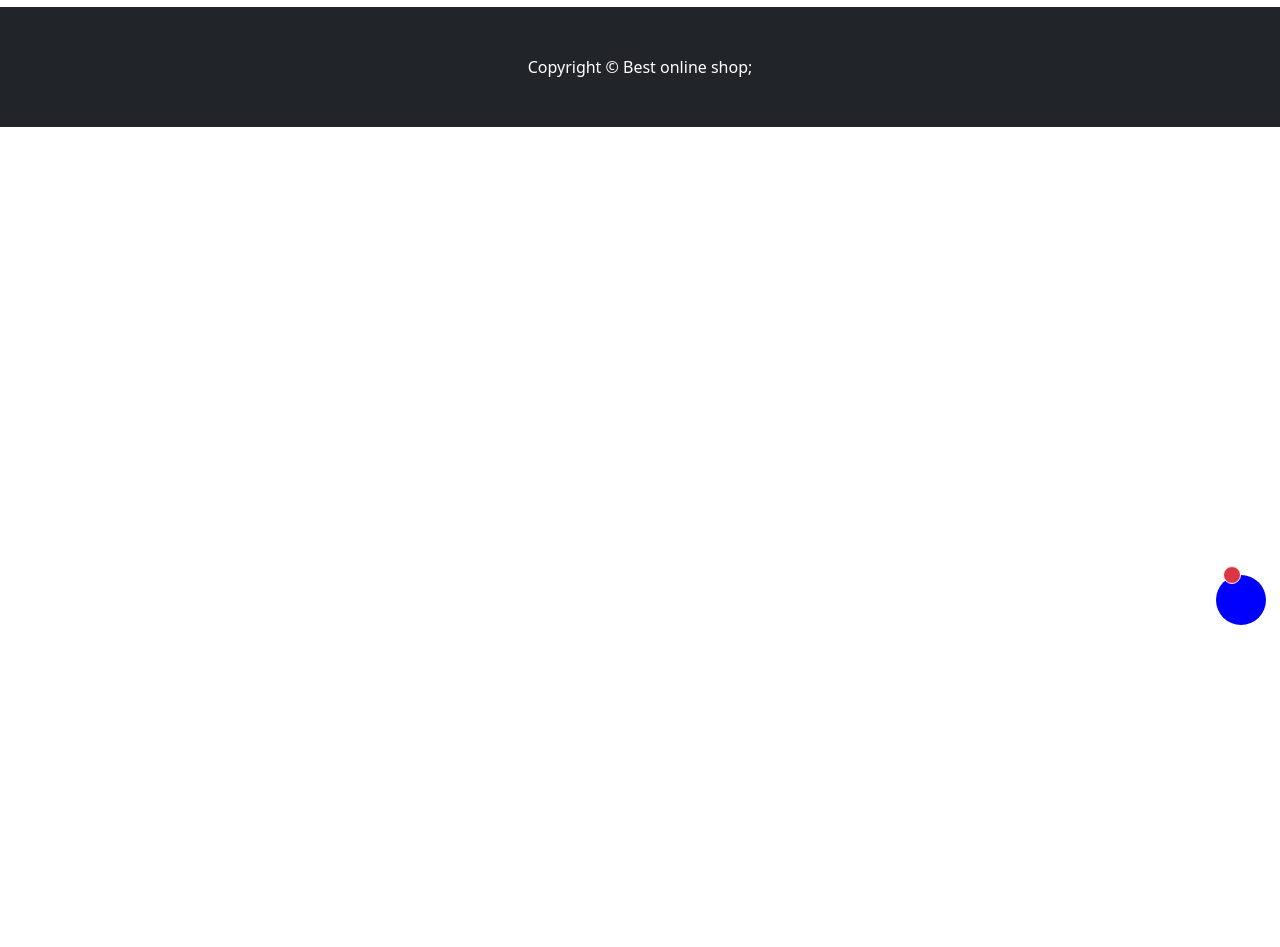
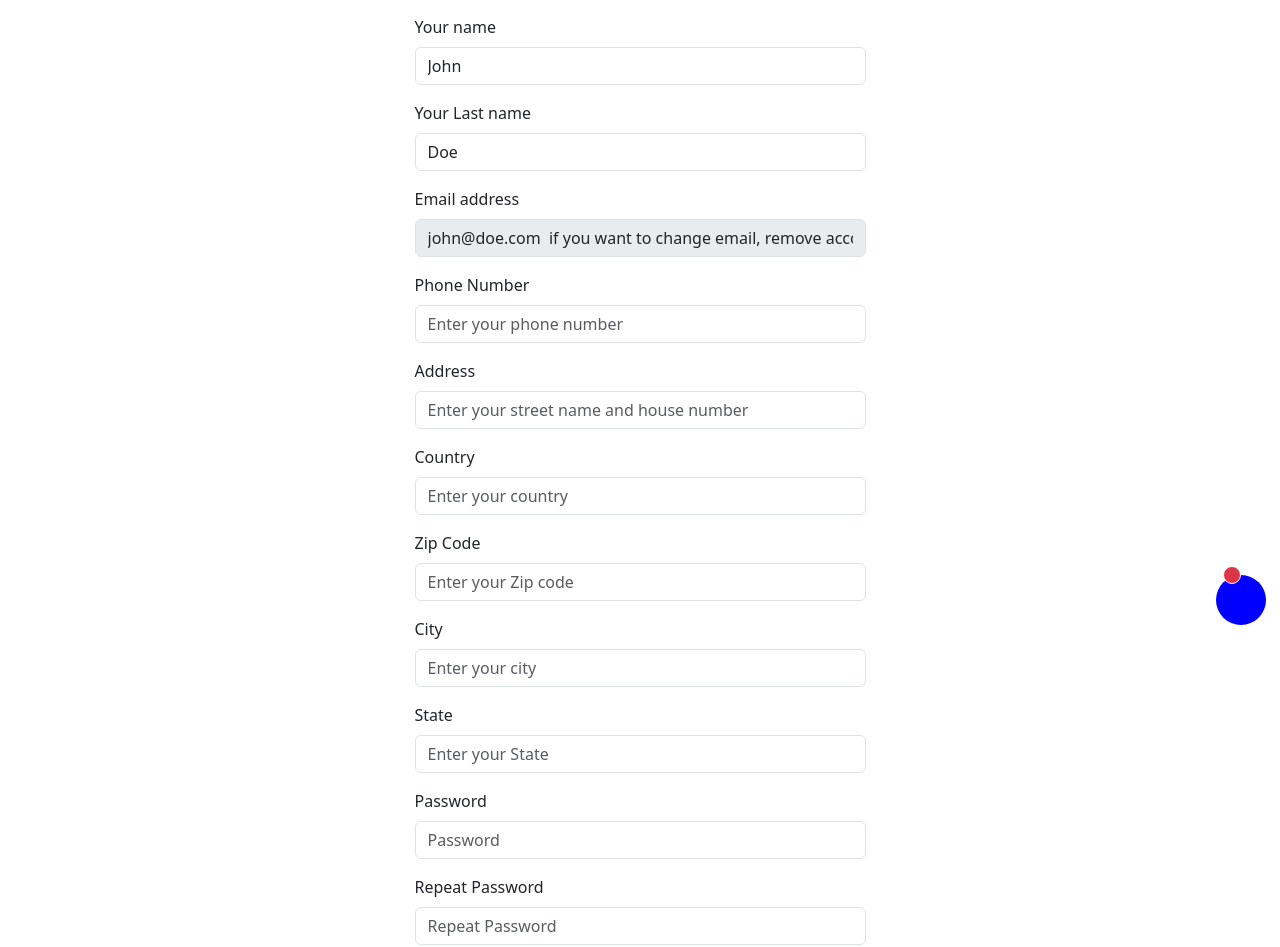
Before and after one commit to UzomaAkpala/e-commerce-frontend, a React (Create React App) app: page /user in a window 1280 px wide. Shown: the part 145-1092 px from the top of the page. Before the commit the page ends 800 px from the top, so only its background shows below. Built offline with nearby package versions, Linux system fonts and the light colour scheme; the HTML template or start-up script is replaced by a standard one.

Commit message:
Prepare User Profile Page

```diff
--- a/src/pages/user/UserProfilePage.js
+++ b/src/pages/user/UserProfilePage.js
@@ -1,5 +1,169 @@
+import { Container, Row, Col, Alert, Form, Button } from "react-bootstrap";
+import { useState } from "react";
+
 function UserProfilePage() {
-  return <h1>This is the User profile page</h1>;
+  const [validated, setValidated] = useState(false);
+
+  function onChange() {
+    const password = document.querySelector("input[name=password]");
+    const confirm = document.querySelector("input[name=confirmPassword]");
+
+    if (confirm.value === password.value) {
+      confirm.setCustomValidity("");
+    } else {
+      confirm.setCustomValidity("Passwords do not match");
+    }
+  }
+
+  const handleSubmit = (event) => {
+    const form = event.currentTarget;
+    if (form.checkValidity() === false) {
+      event.preventDefault();
+      event.stopPropagation();
+    }
+
+    setValidated(true);
+  };
+
+  return (
+    <Container>
+      <Row className="mt-5 justify-content-md-center">
+        <Col md={5}>
+          <h1>User Profile</h1>
+          <Form noValidate validated={validated} onSubmit={handleSubmit}>
+            <Form.Group className="mb-3" controlId="validationCustom01">
+              <Form.Label>Your name</Form.Label>
+              <Form.Control
+                required
+                type="text"
+                defaultValue="John"
+                name="name"
+              />
+              <Form.Control.Feedback type="invalid">
+                Please enter a name
+              </Form.Control.Feedback>
+            </Form.Group>
+
+            <Form.Group className="mb-3" controlId="formBasicLastName">
+              <Form.Label>Your Last name</Form.Label>
+              <Form.Control
+                required
+                type="text"
+                defaultValue="Doe"
+                name="LastName"
+              />
+              <Form.Control.Feedback type="invalid">
+                Please enter your last name
+              </Form.Control.Feedback>
+            </Form.Group>
+
+            <Form.Group className="mb-3" controlId="formBasicLastEmail">
+              <Form.Label>Email address</Form.Label>
+              <Form.Control
+                disabled
+                value="john@doe.com  if you want to change email, remove account and create new one with new email address"
+              />
+            </Form.Group>
+
+            <Form.Group className="mb-3" controlId="formBasicLastPhone">
+              <Form.Label>Phone Number</Form.Label>
+              <Form.Control
+                type="text"
+                placeholder="Enter your phone number"
+                defaultValue=""
+              />
+            </Form.Group>
+
+            <Form.Group className="mb-3" controlId="formBasicAddress">
+              <Form.Label>Address</Form.Label>
+              <Form.Control
+                type="text"
+                placeholder="Enter your street name and house number"
+                defaultValue=""
+              />
+            </Form.Group>
+
+            <Form.Group className="mb-3" controlId="formBasicCountry">
+              <Form.Label>Country</Form.Label>
+              <Form.Control
+                type="text"
+                placeholder="Enter your country"
+                defaultValue=""
+              />
+            </Form.Group>
+
+            <Form.Group className="mb-3" controlId="formBasicZip">
+              <Form.Label>Zip Code</Form.Label>
+              <Form.Control
+                type="text"
+                placeholder="Enter your Zip code"
+                defaultValue=""
+              />
+            </Form.Group>
+
+            <Form.Group className="mb-3" controlId="formBasicCity">
+              <Form.Label>City</Form.Label>
+              <Form.Control
+                type="text"
+                placeholder="Enter your city"
+                defaultValue=""
+              />
+            </Form.Group>
+
+            <Form.Group className="mb-3" controlId="formBasicState">
+              <Form.Label>State</Form.Label>
+              <Form.Control
+                type="text"
+                placeholder="Enter your State"
+                defaultValue=""
+              />
+            </Form.Group>
+
+            <Form.Group className="mb-3" controlId="formBasicPassword">
+              <Form.Label>Password</Form.Label>
+              <Form.Control
+                name="password"
+                required
+                type="password"
+                placeholder="Password"
+                minLength={6}
+                onChange={onChange}
+              />
+              <Form.Control.Feedback type="invalid">
+                Please enter a valid password
+              </Form.Control.Feedback>
+            </Form.Group>
+
+            <Form.Group className="mb-3" controlId="formBasicPasswordRepeat">
+              <Form.Label>Repeat Password</Form.Label>
+              <Form.Control
+                name="confirmPassword"
+                required
+                type="password"
+                placeholder="Repeat Password"
+                minLength={6}
+                onChange={onChange}
+              />
+              <Form.Control.Feedback type="invalid">
+                Both passwords should match
+              </Form.Control.Feedback>
+            </Form.Group>
+
+            <Button variant="primary" type="submit">
+              Update
+            </Button>
+            <Alert show={true} variant="danger">
+              User with email already exists!
+            </Alert>
+
+            <Alert show={true} variant="info">
+              User updated!
+            </Alert>
+          </Form>
+        </Col>
+      </Row>
+    </Container>
+  );
 }
 
 export default UserProfilePage;
```
